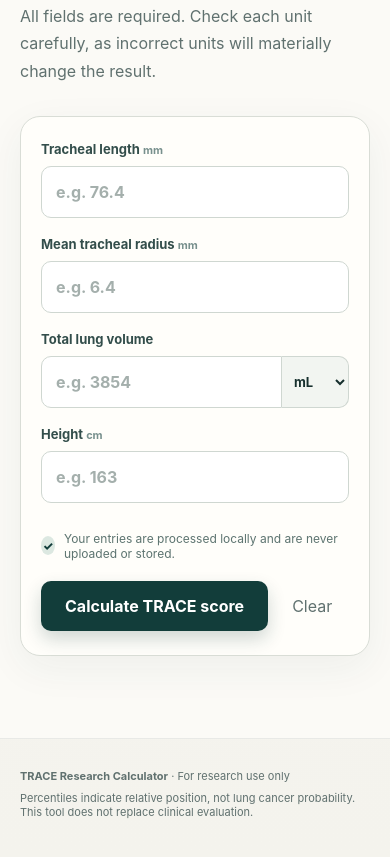
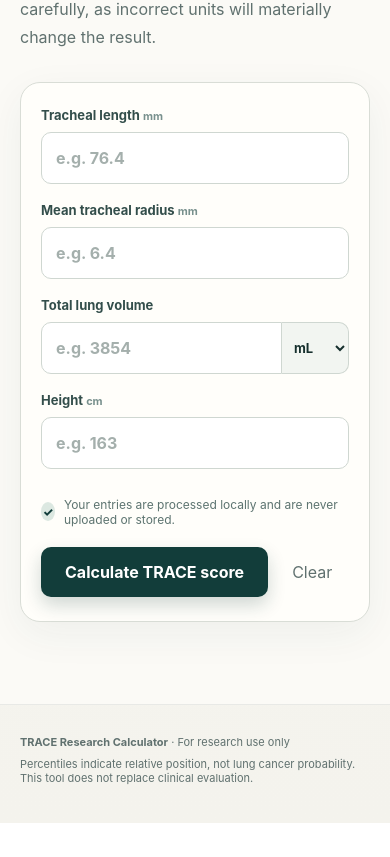
Before and after one commit to ChenKun9412/TRACE_web, a plain HTML site: page index.html in a window 390 px wide. Shown: the part 637-1494 px from the top of the page. After the commit the page ends 1460 px from the top, so only its background shows below. Drawn offline with Linux system fonts and the light colour scheme.

Commit message:
Reduce calculator section top spacing

```diff
--- a/assets/styles.css
+++ b/assets/styles.css
@@ -129,7 +129,7 @@ h1 {
 .reference-card dd { margin: 0; font-size: 10px; font-weight: 700; }
 
 .calculator-section {
-  padding: 72px max(20px, calc((100% - 1120px) / 2)) 82px;
+  padding: 40px max(20px, calc((100% - 1120px) / 2)) 82px;
   background: #fbfaf6;
   border-top: 1px solid rgba(23, 48, 46, 0.08);
   border-bottom: 1px solid rgba(23, 48, 46, 0.08);
@@ -231,7 +231,7 @@ footer p { margin: 0; }
   h1 { font-size: 62px; }
   .hero { padding: 34px 0 40px; }
   .hero-subtitle { font-size: 19px; }
-  .calculator-section { padding-top: 70px; }
+  .calculator-section { padding-top: 36px; }
   .field-grid { grid-template-columns: 1fr; }
   .input-card { padding: 24px 20px; }
   .result-summary { gap: 20px; padding: 26px 22px; }
```
